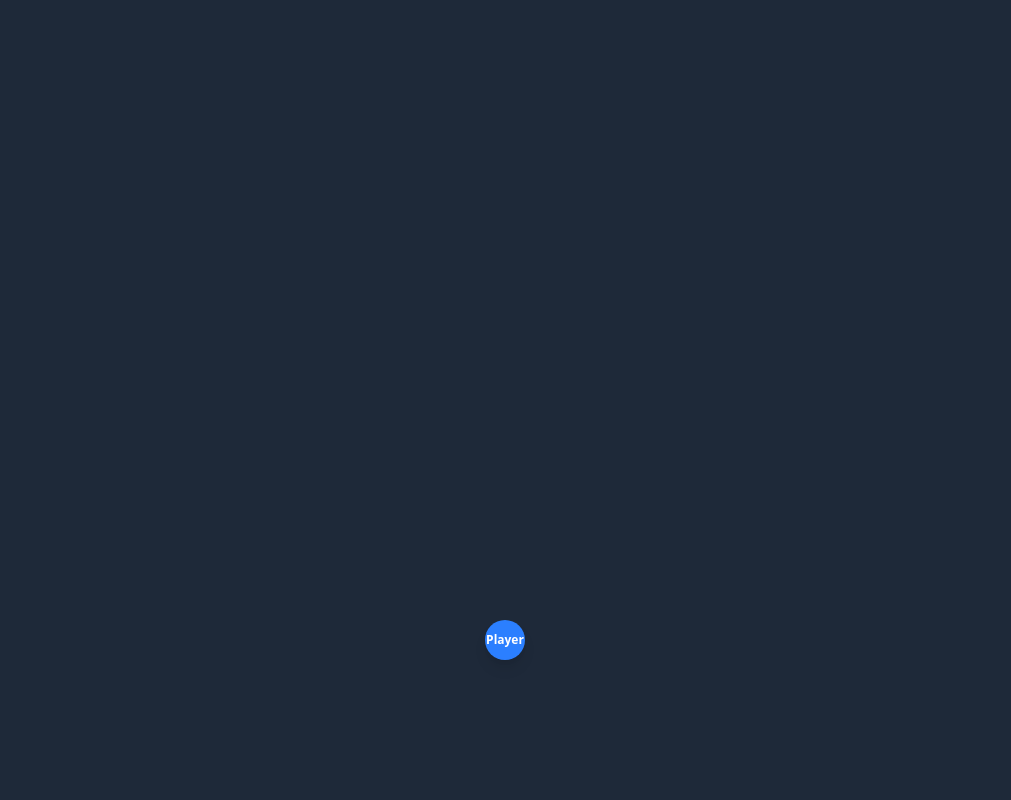
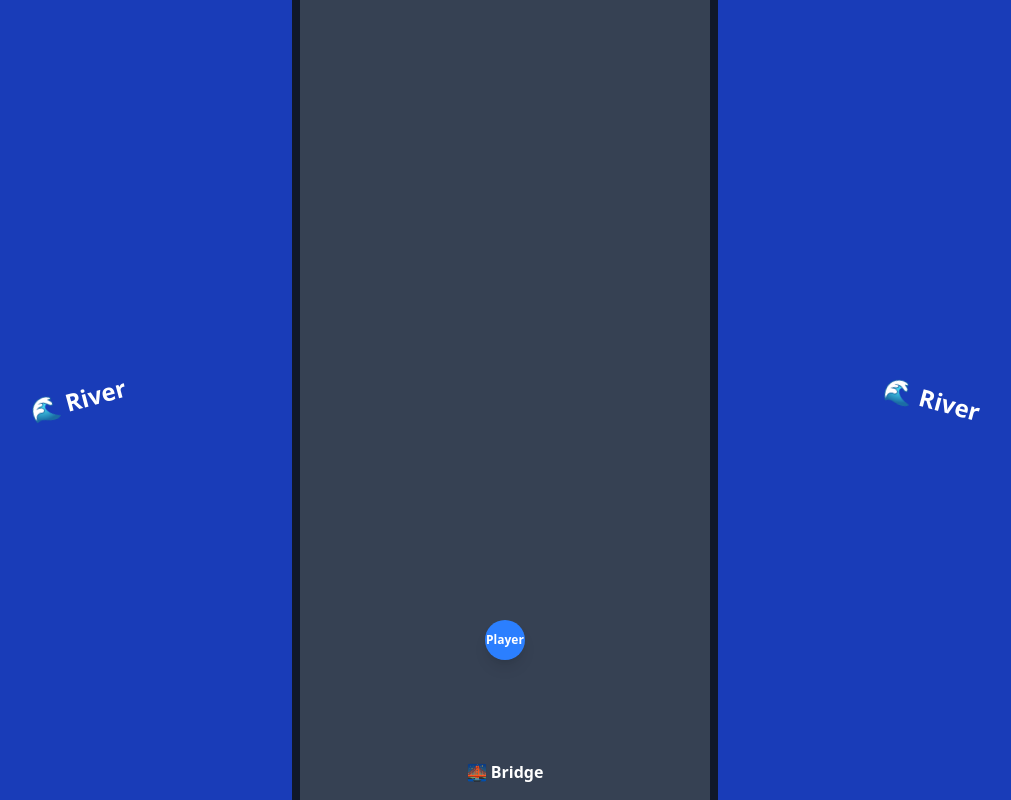
Before and after one commit to qnchoyy/zombie-survival-game, a React (Vite) app in the folder client/: page / in a window 1280 px wide. Shown: the whole page, without its empty margins (135-1146 px from the left). Built offline with nearby package versions, Linux system fonts and the light colour scheme.

Commit message:
Update Game.jsx

```diff
--- a/client/src/components/Game.jsx
+++ b/client/src/components/Game.jsx
@@ -1,9 +1,30 @@
-import { Player } from "./Player.jsx";
+import React, { useRef } from "react";
+import { Player } from "./Player";
 
 const Game = () => {
+  const bridgeRef = useRef(null);
+
   return (
-    <div className="relative w-full h-screen bg-gray-800 flex items-center justify-center">
-      <Player />
+    <div className="relative w-full h-screen flex">
+      <div className="w-1/3 h-full bg-blue-800 flex items-center justify-center">
+        <p className="text-white text-2xl font-bold rotate-[-15deg]">
+          🌊 River
+        </p>
+      </div>
+
+      <div
+        ref={bridgeRef}
+        className="w-1/3 h-full bg-gray-700 relative border-x-8 border-gray-900"
+      >
+        <Player containerRef={bridgeRef} />
+        <p className="absolute bottom-4 w-full text-center text-white font-bold">
+          🌉 Bridge
+        </p>
+      </div>
+
+      <div className="w-1/3 h-full bg-blue-800 flex items-center justify-center">
+        <p className="text-white text-2xl font-bold rotate-[15deg]">🌊 River</p>
+      </div>
     </div>
   );
 };
```
